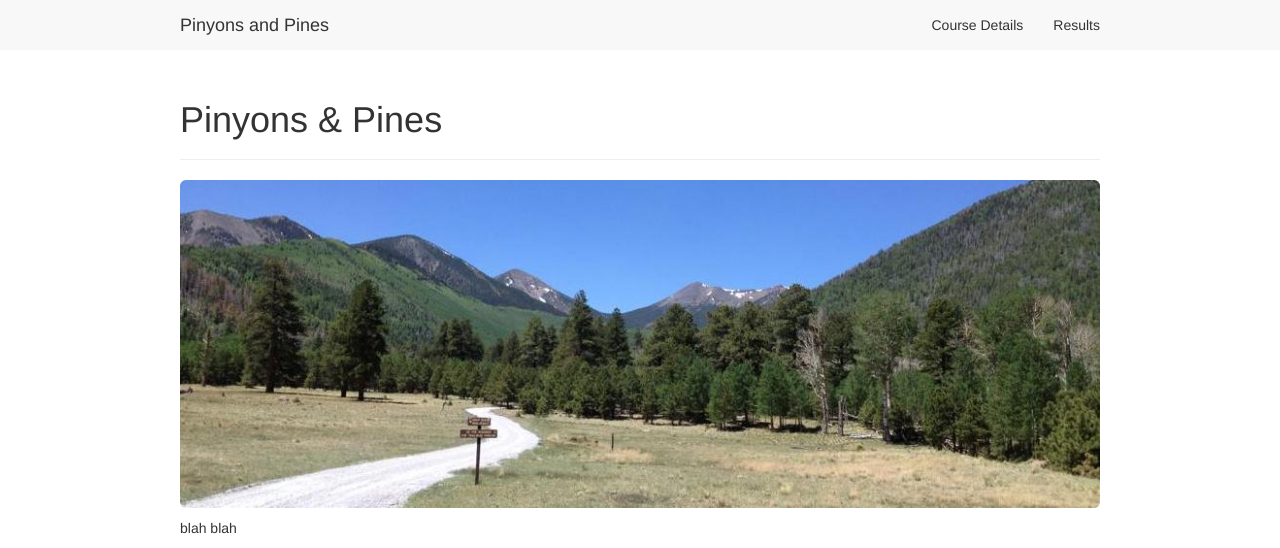
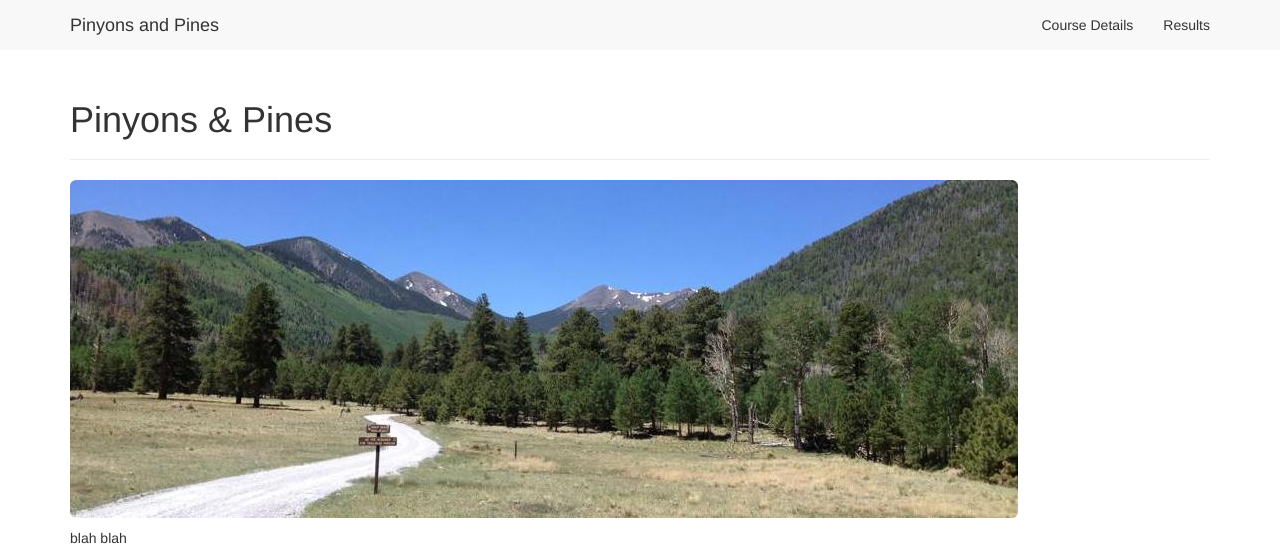
Before and after one commit to dcernst/PinyonsPines, a Jekyll site: the page built from index.md, in a window 1280 px wide and 1323 px high. Shown: the top 548 px of the window. Built offline with Jekyll 4.4.1, drawn with Linux system fonts in a browser that asks for light colours; nearby versions of some CDN libraries; grey boxes are pictures that could not be loaded.

Commit message:
Update to css

```diff
--- a/css/extra.css
+++ b/css/extra.css
@@ -1,9 +1,4 @@
-/* set a max-width for horizontal fluid layout and make it centered */
-.container {
-  margin-right: auto;
-  margin-left: auto;
-  max-width: 950px; /* or 950px */
-}
+@media (max-width: 900px)
 
 .post-meta {
   font-size: small-font-size;
```
